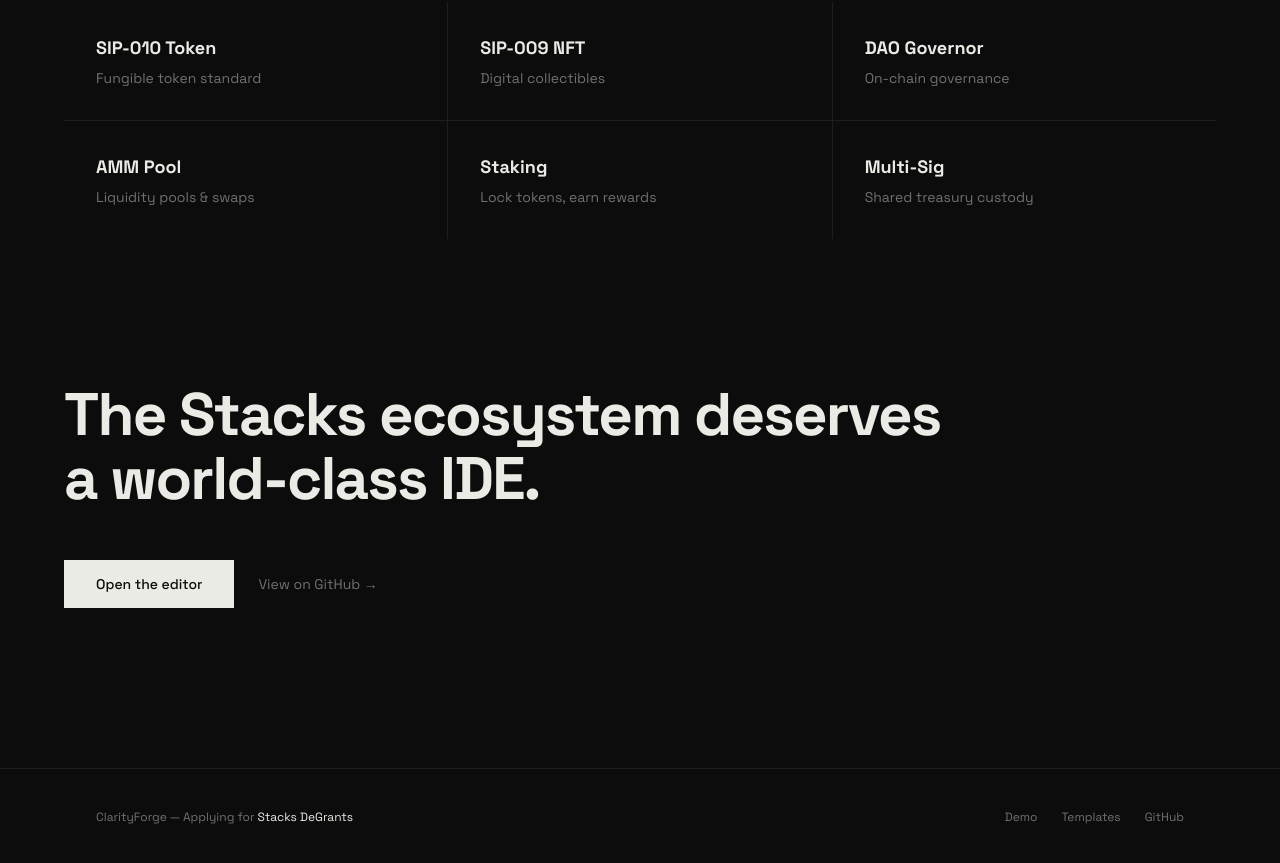
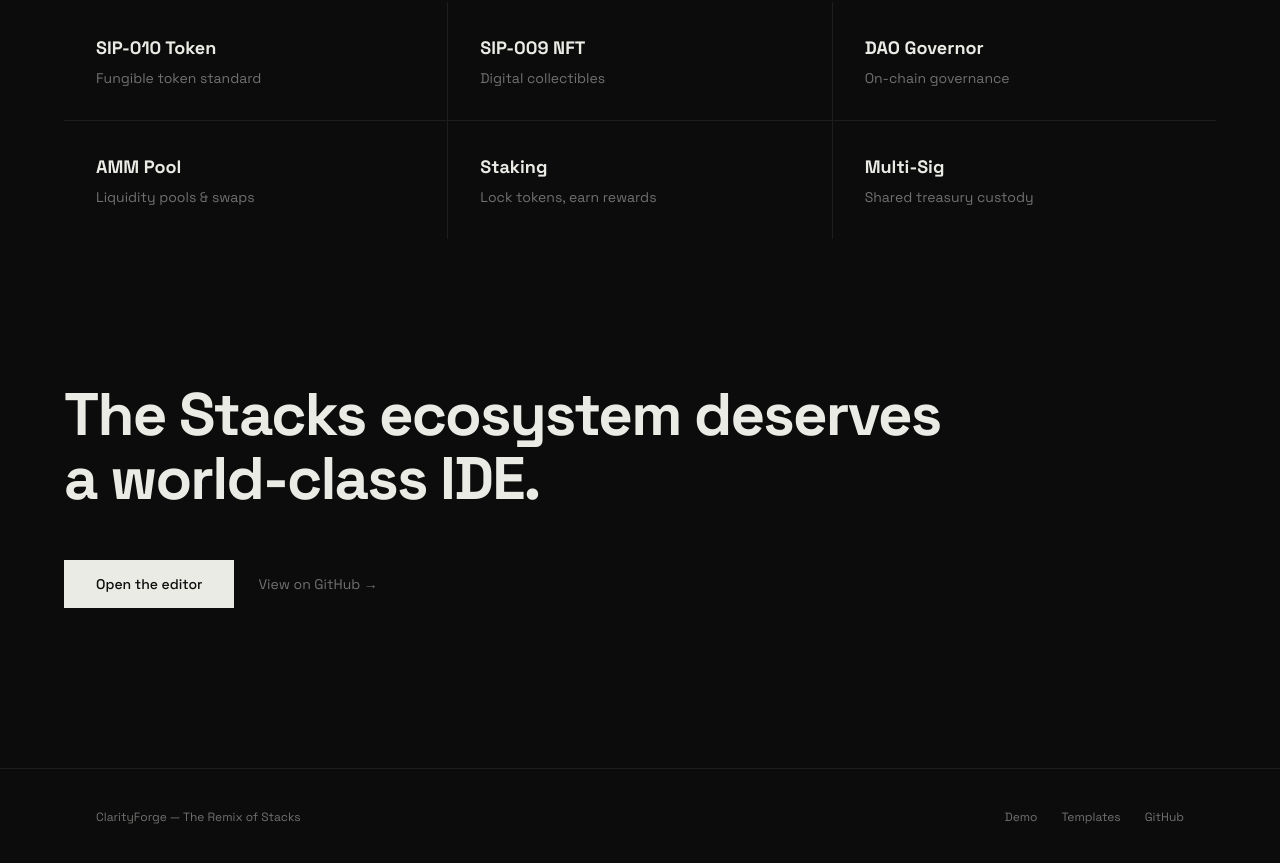
Before and after one commit to subheeksh5599/ClarityForge, a Next.js app: page / in a window 1280 px wide. Shown: the part 2624-3487 px from the top of the page. Built offline with nearby package versions, Linux system fonts and the light colour scheme.

Commit message:
Remove all DeGrants references from README and footer

```diff
--- a/src/components/Footer.tsx
+++ b/src/components/Footer.tsx
@@ -5,15 +5,7 @@
     <footer className="border-t border-line py-10">
       <div className="max-w-6xl mx-auto px-8 flex flex-col sm:flex-row items-start sm:items-center justify-between gap-4">
         <span className="text-xs text-muted">
-          ClarityForge — Applying for{" "}
-          <a
-            href="https://zeroauthoritydao.com/funding/degrants"
-            target="_blank"
-            rel="noopener noreferrer"
-            className="text-text hover:text-muted transition-colors"
-          >
-            Stacks DeGrants
-          </a>
+          ClarityForge — The Remix of Stacks
         </span>
         <div className="flex items-center gap-6 text-xs text-muted">
           <Link href="/demo" className="hover:text-text transition-colors">Demo</Link>
```
Also changed, not shown: 1 other file (tests, documents, lock files or other folders).
